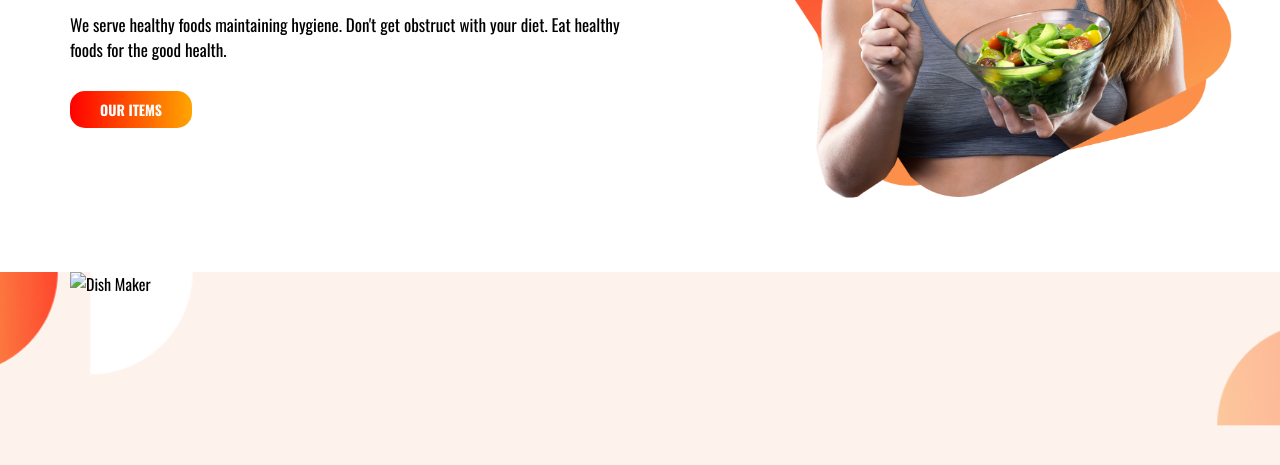
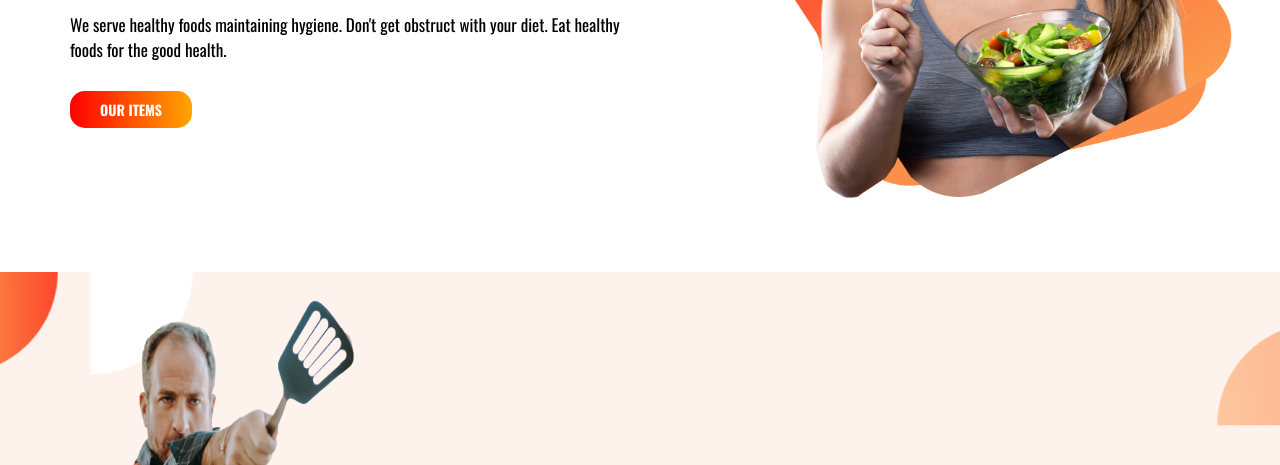
Before and after one commit to digantasarkar01/restaurant, a plain HTML site: page index.html in a window 1280 px wide. Shown: the part 333-798 px from the top of the page. Drawn offline with nearby package versions, Linux system fonts and the light colour scheme; the site is published under a folder, as on GitHub Pages, so addresses that start at the root find nothing.

Commit message:
fix again

```diff
--- a/index.html
+++ b/index.html
@@ -32,7 +32,7 @@
     <section class="container-fluid owner-section-bg">
         <div class="container owner">
             <div class="owner-left">
-                <img src="/images/male/Dish-Maker.png" alt="Dish Maker" width="350px" height="500px">
+                <img src="images/male/Dish-Maker.png" alt="Dish Maker" width="350px" height="500px">
             </div>
             <div class="owner-right">
                 <h3>About us</h3>
```
